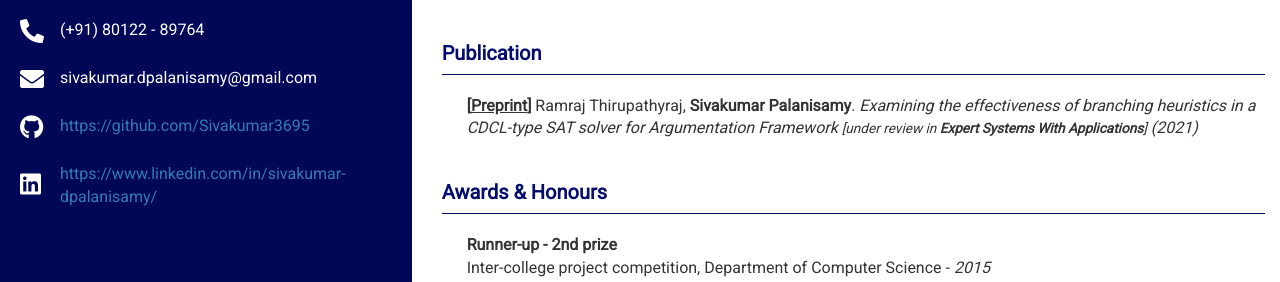
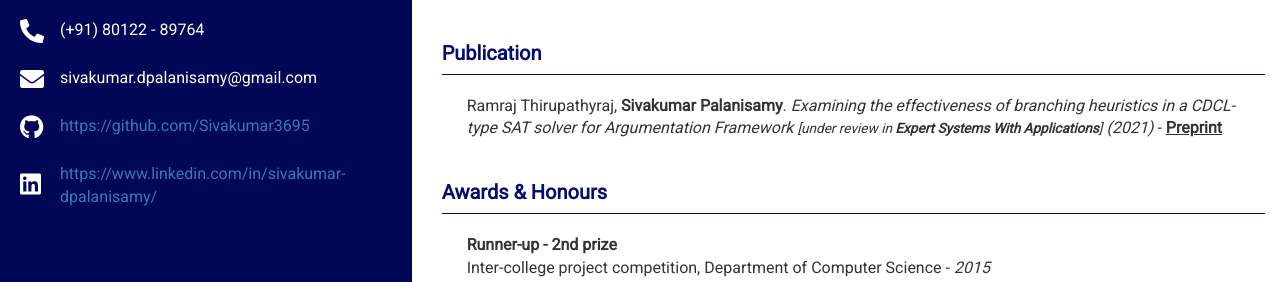
Before and after one commit to Sivakumar3695/Online_CV, a Jekyll site: the page built from index.html, in a window 1280 px wide. Shown: the part 1253-1535 px from the top of the page. Built offline with Jekyll 4.4.1, drawn with Linux system fonts in a browser that asks for light colours.

```diff
--- a/_includes/publication.html
+++ b/_includes/publication.html
@@ -2,7 +2,7 @@
 	<div class="col-md-12 col-sm-12">
 		<h2 style="margin-top:41px">Publication</h2>
 		<div class="content description">
-			<b>[<a href="https://drive.google.com/file/d/1J7JOqVeigCYo83UbxdtWhtHfGkco_vaa/view?usp=sharing" target="_blank">Preprint</a>]</b> Ramraj Thirupathyraj, <b>Sivakumar Palanisamy</b>. <i>Examining the effectiveness of branching heuristics in a CDCL-type SAT solver for Argumentation Framework <small>[under review in <b>Expert Systems With Applications</b>]</small> (2021) </i>
+			Ramraj Thirupathyraj, <b>Sivakumar Palanisamy</b>. <i>Examining the effectiveness of branching heuristics in a CDCL-type SAT solver for Argumentation Framework <small>[under review in <b>Expert Systems With Applications</b>]</small> (2021) </i> - <b><a href="https://drive.google.com/file/d/1J7JOqVeigCYo83UbxdtWhtHfGkco_vaa/view?usp=sharing" target="_blank">Preprint</a></b>
 		</div>
 	</div>
 </div>
```
